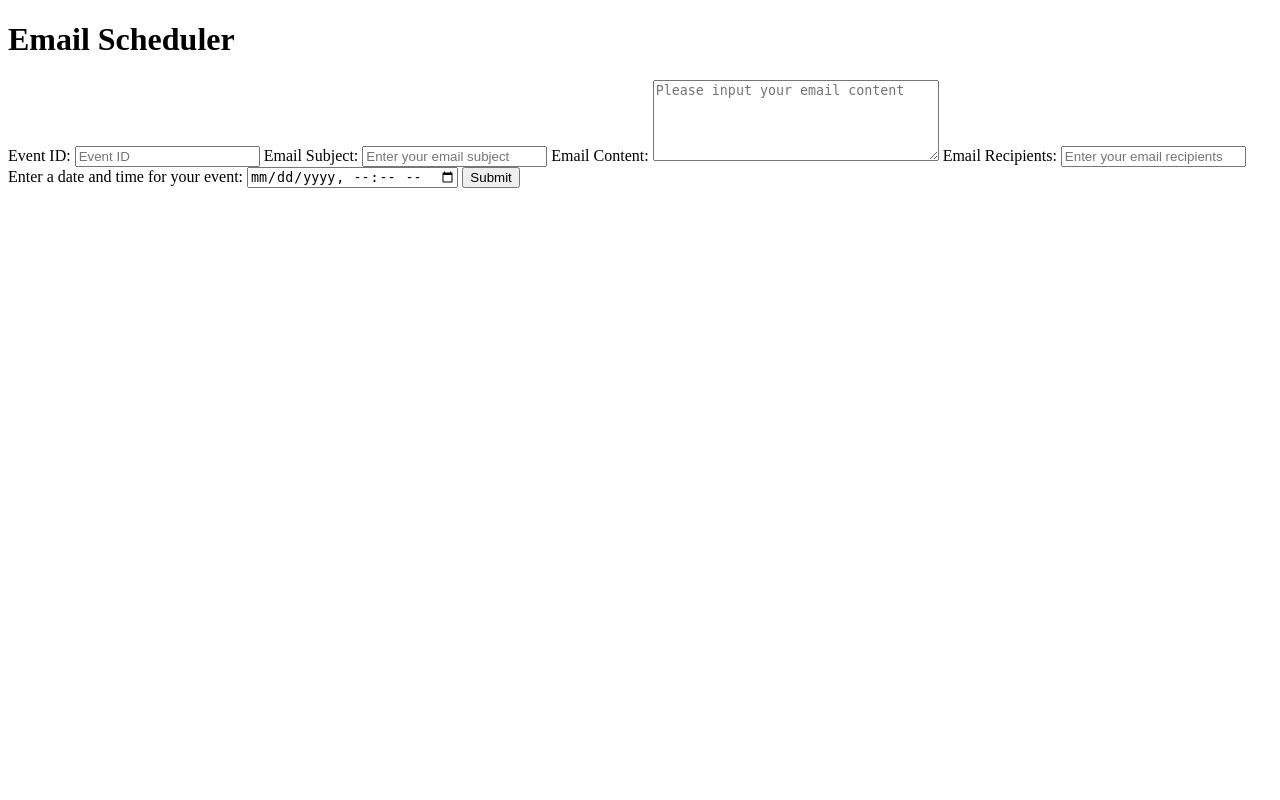
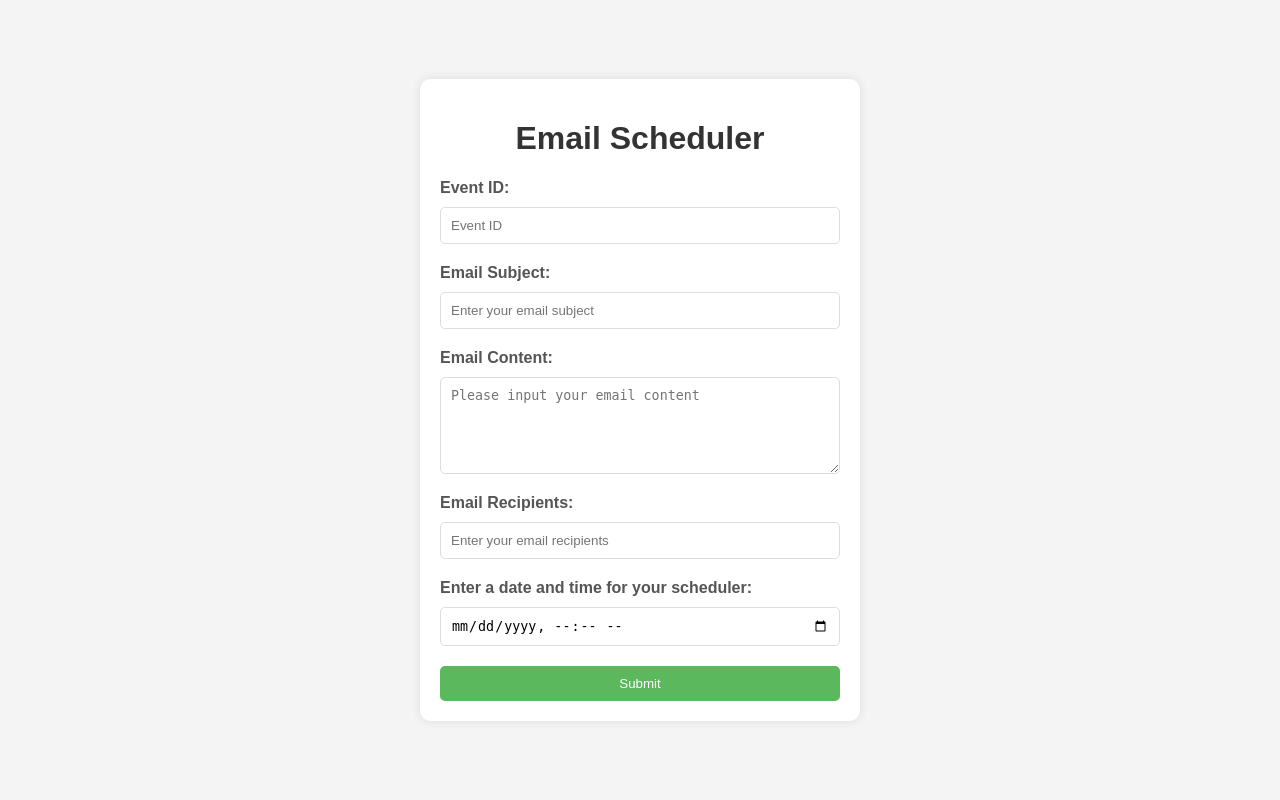
Before and after one commit to johannesagustinlr/flask-email-sender, a Flask app: page / in a window 1280 px wide. Run offline with Flask 3, Linux system fonts and the light colour scheme.

Commit message:
Fix celery for email scheduler

```diff
--- a/project/app.py
+++ b/project/app.py
@@ -9,9 +9,9 @@ from flask import (
 )
 import os
 from project.model import db, EmailSchedule
-from datetime import datetime, timedelta, timezone
+from datetime import datetime
+from project.celery_worker import make_celery
 import pytz
-from celery import Celery
 
 app = Flask(__name__)
 app.secret_key = os.environ["SECRET_KEY"]
@@ -20,74 +20,113 @@ db.init_app(app)
 app.config["CELERY_BROKER_URL"] = "sqla+sqlite:///celerydb.sqlite"
 app.config["CELERY_RESULT_BACKEND"] = "db+sqlite:///results.sqlite"
 app.config["TIMEZONE"] = "Asia/Singapore"
-celery = Celery(
-    app.name,
-    broker=app.config["CELERY_BROKER_URL"],
-    backend=app.config["CELERY_RESULT_BACKEND"],
-)
-celery.conf.update(app.config)
+
 
 with app.app_context():
     db.create_all()
 
+celery = make_celery(app)
 
-@app.route(
-    "/",
-)
+
+@app.route("/")
 def index():
     print(request.content_type)
     return render_template("form.html")
 
 
-@app.post(
-    "/save_emails",
-)
+@app.post("/save_emails")
 def save_emails():
     sg_tz = pytz.timezone("Asia/Singapore")
     if request.is_json:
-        print("json")
+        data = request.get_json()
+
+        try:
+            # Parse the incoming data
+            event_id = data.get("event_id")
+            email_subject = data.get("email_subject")
+            email_content = data.get("email_content")
+            timestamp_str = data.get(
+                "timestamp",
+            )  # Expected format: "2024-09-25T00:21"
+
+            schedule_datetime = datetime.strptime(
+                timestamp_str,
+                "%Y-%m-%dT%H:%M",
+            )
+            schedule_sg_time = sg_tz.localize(schedule_datetime)
+            email_schedule = EmailSchedule(
+                event_id=event_id,
+                email_subject=email_subject,
+                email_content=email_content,
+                timestamp=schedule_sg_time,
+            )
+            db.session.add(email_schedule)
+            db.session.commit()
+            utc_datetime = schedule_sg_time.astimezone(pytz.UTC)
+            email_scheduler.apply_async(
+                (email_schedule.id,),
+                eta=utc_datetime,
+            )
+            return (
+                jsonify(
+                    {
+                        "message": "Email scheduler saved successfully!",
+                    }
+                ),
+                201,
+            )
+        except Exception as e:
+            return (jsonify({"error": str(e)}), 400)
     elif (
         request.content_type == "application/x-www-form-urlencoded"
         or request.content_type == "multipart/form-data"
     ):
         try:
-            print(request.form)
+
             event_id = int(request.form["event_id"])
             email_subject = request.form["email_subject"]
             email_content = request.form["email_content"]
-            timestamp = request.form["timestamp"]
-            utc_timestamp = datetime.strptime(timestamp, "%Y-%m-%dT%H:%M")
+            timestamp_str = request.form["timestamp"]
+            schedule_datetime = datetime.strptime(
+                timestamp_str,
+                "%Y-%m-%dT%H:%M",
+            )
+            schedule_sg_time = sg_tz.localize(schedule_datetime)
 
             email_schedule = EmailSchedule(
                 event_id=event_id,
                 email_subject=email_subject,
                 email_content=email_content,
-                timestamp=utc_timestamp,
+                timestamp=schedule_sg_time,
             )
             db.session.add(email_schedule)
             db.session.commit()
-            print(utc_timestamp)
-            now = datetime.now(timezone.utc) + timedelta(minutes=1)
-            print(now)
+            utc_datetime = schedule_sg_time.astimezone(pytz.UTC)
+
             email_scheduler.apply_async(
                 (email_schedule.id,),
-                eta=now,
+                eta=utc_datetime,
             )
             return redirect(url_for("save_emails_list"))
         except Exception as e:
             print(e)
-            flash("Error when saving data", "error")
+            flash(
+                "Error when saving data",
+                "error",
+            )
             return redirect(url_for("index"))
 
     else:
-        return jsonify({"error": "Unsupported Content-Type"}), 400
+        return (jsonify({"error": "Unsupported Content-Type"}), 400)
 
 
 @celery.task
 def email_scheduler(email_id):
     email = EmailSchedule.query.get(email_id)
     if email:
-        print(f"Sending email: {email.email_subject} to recipients")
+        print(
+            f"Sending email: {email.email_subject} to recipients",
+        )
         email.is_sent = True
         db.session.commit()
         return f"Email {email_id} sent"
--- a/project/templates/form.html
+++ b/project/templates/form.html
@@ -1,44 +1,129 @@
 <!DOCTYPE html>
 <html lang="en">
+
 <head>
     <meta charset="UTF-8">
     <meta name="viewport" content="width=device-width, initial-scale=1.0">
     <title>Submit Email Scheduler</title>
+    <style>
+        body {
+            font-family: Arial, sans-serif;
+            background-color: #f4f4f4;
+            margin: 0;
+            padding: 0;
+            display: flex;
+            justify-content: center;
+            align-items: center;
+            height: 100vh;
+        }
 
+        h1 {
+            text-align: center;
+            color: #333;
+        }
+
+        form {
+            background-color: #fff;
+            border-radius: 10px;
+            padding: 20px;
+            width: 400px;
+            box-shadow: 0 0 10px rgba(0, 0, 0, 0.1);
+            overflow: hidden;
+        }
+
+        label {
+            display: block;
+            margin-bottom: 10px;
+            font-weight: bold;
+            color: #555;
+        }
+
+        input[type="text"],
+        input[type="number"],
+        input[type="datetime-local"],
+        textarea {
+            width: 100%;
+            padding: 10px;
+            margin-bottom: 20px;
+
+            border: 1px solid #ddd;
+            border-radius: 5px;
+            float: right;
+            clear: both;
+            box-sizing: border-box;
+        }
+
+        input[type="submit"] {
+            width: 100%;
+            padding: 10px;
+            background-color: #5cb85c;
+            color: white;
+            border: none;
+            border-radius: 5px;
+            cursor: pointer;
+        }
+
+        input[type="submit"]:hover {
+            background-color: #4cae4c;
+        }
+
+        .flash {
+            margin-bottom: 20px;
+            padding: 10px;
+            background-color: #f2dede;
+            border: 1px solid #ebccd1;
+            color: #a94442;
+            border-radius: 5px;
+        }
+
+        .flash .success {
+            background-color: #dff0d8;
+            border-color: #d6e9c6;
+            color: #3c763d;
+        }
+
+        .flash .error {
+            background-color: #f2dede;
+            border-color: #ebccd1;
+            color: #a94442;
+        }
+    </style>
 </head>
+
 <body>
-    <h1>Email Scheduler</h1>
-    {% with messages = get_flashed_messages(with_categories=true) %}
-    {% if messages %}
-    <div class="flash">
-        {% for category, message in messages %}
-        <div class="{{ category }}">{{ message }}</div>
-        {% endfor %}
-    </div>
-    {% endif %}
-    {% endwith %}
+
+
 
     <!-- Form to submit email scheduler -->
     <form method="POST" action="/save_emails">
+        <h1>Email Scheduler</h1>
         <label for="event_id">Event ID:</label>
         <input type="number" id="event_id" name="event_id" placeholder="Event ID">
+
         <label for="email_subject">Email Subject:</label>
         <input type="text" id="email_subject" name="email_subject" placeholder="Enter your email subject">
+
         <label for="email_content">Email Content:</label>
+        <textarea id="email_content" name="email_content" rows="5" placeholder="Please input your email content"></textarea>
 
-        <textarea id="email_content" name="email_content" rows="5" cols="33" placeholder="Please input your email content"></textarea>
-        <label for="email">Email Recipients:</label>
+        <label for="email_recipients">Email Recipients:</label>
         <input type="text" id="email_recipients" name="email_recipients" placeholder="Enter your email recipients">
-        <label for="timestamp">Enter a date and time for your event:</label>
+
+        <label for="timestamp">Enter a date and time for your scheduler:</label>
         <input id="timestamp" type="datetime-local" name="timestamp" />
 
-
         <input type="submit" value="Submit">
+        {% with messages = get_flashed_messages(with_categories=true) %}
+        {% if messages %}
+        <div class="flash">
+            {% for category, message in messages %}
+            <div class="{{ category }}">{{ message }}</div>
+            {% endfor %}
+        </div>
+        {% endif %}
+        {% endwith %}
     </form>
 
+</body>
 
-
-
-
-</body>
 </html>
```
Also changed, not shown: project/celery_worker.py (added, +18 -0 lines), project/email_scheduler.py (deleted, +0 -21 lines), project/templates/email_list.html (+58 -1 lines), celerydb.sqlite (deleted), project/celerydb.sqlite (deleted).
